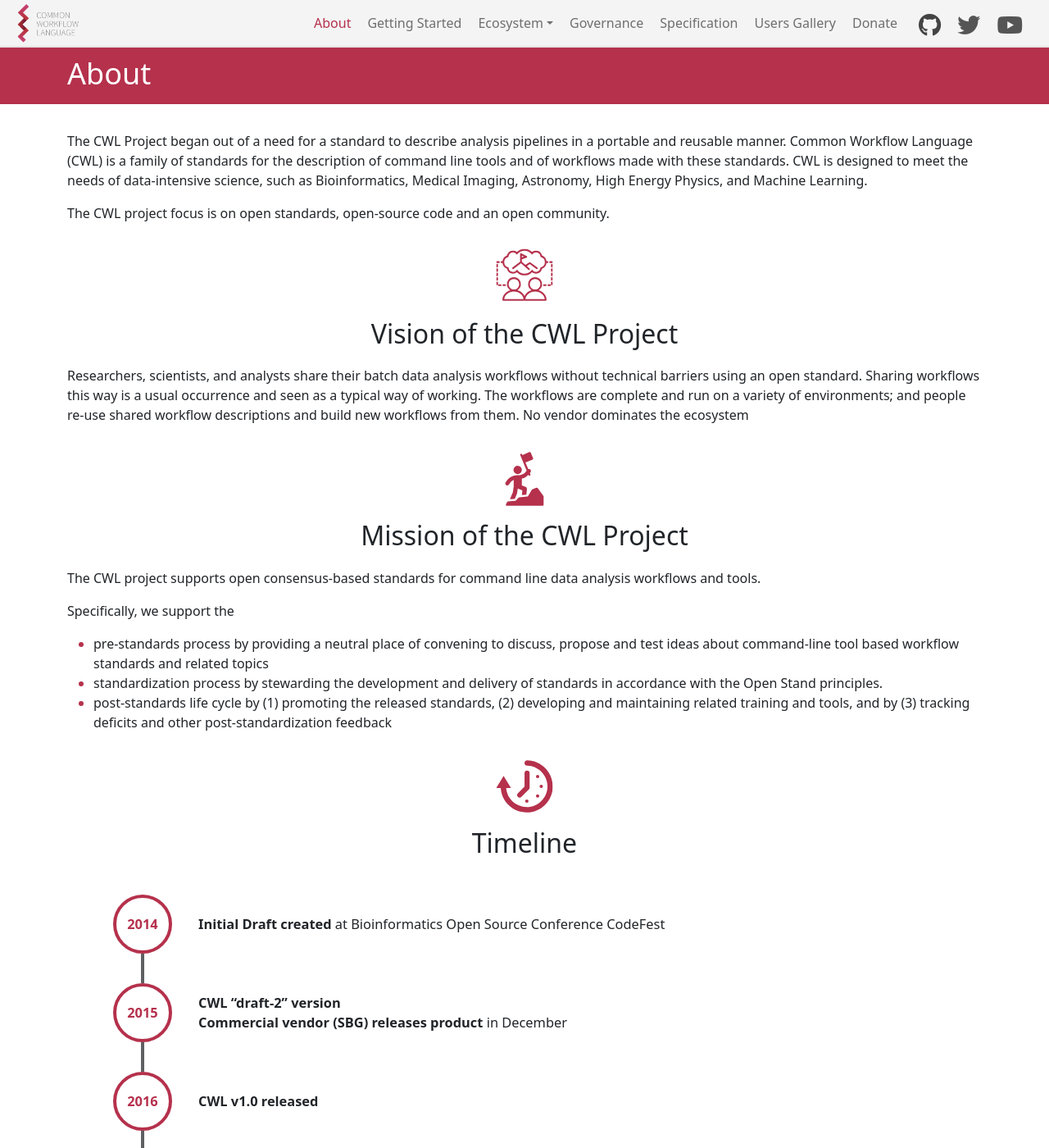
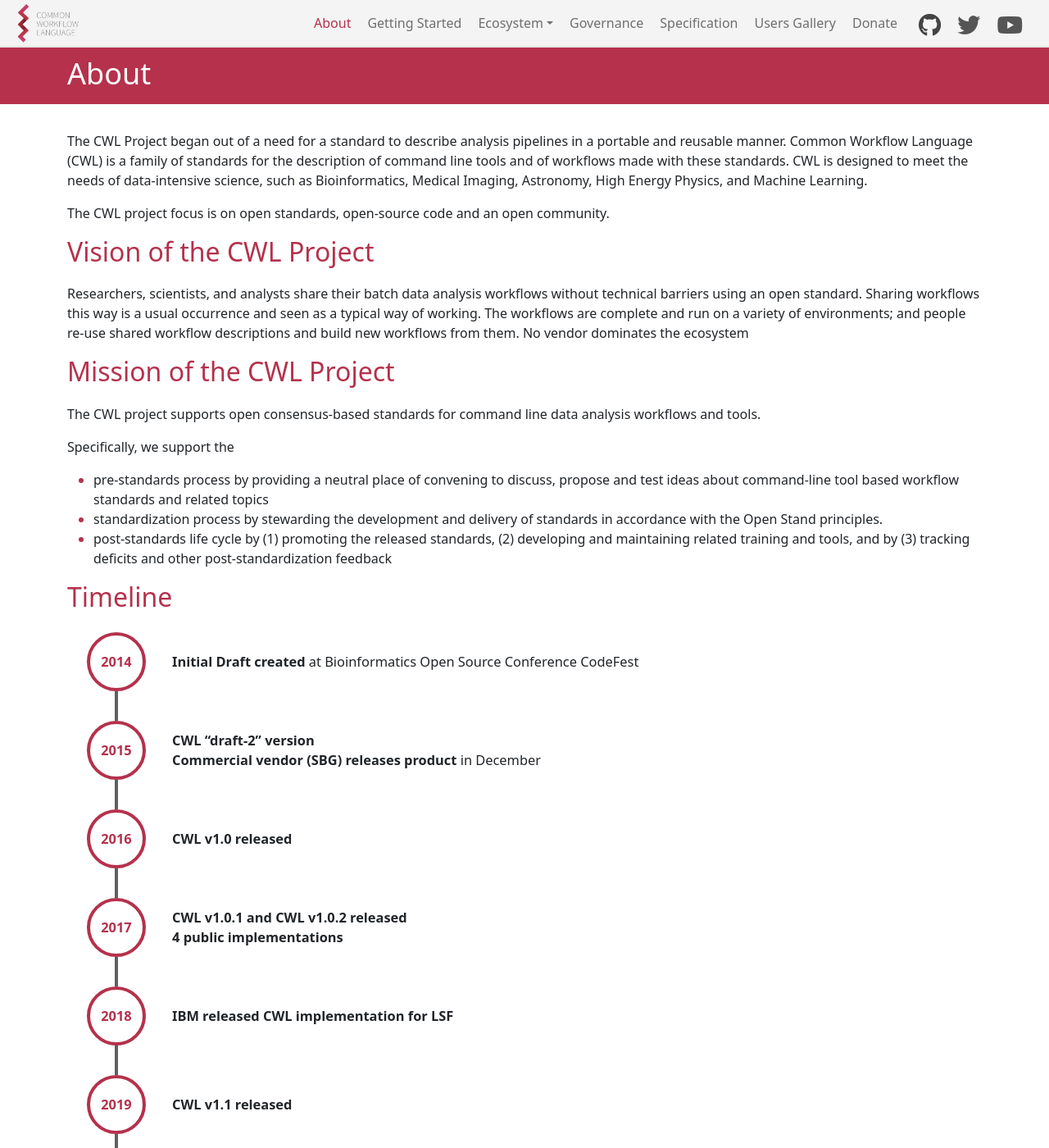
Before and after one commit to common-workflow-language/cwl-website, a Jekyll site: the page built from content/about.md, in a window 1280 px wide and 1400 px high. Shown: the whole window at 82% size. Built offline with Jekyll 4.4.1, drawn with Linux system fonts in a browser that asks for light colours.

Commit message:
Remove About heading icons, and left justify headings

```diff
--- a/content/_sass/partials/_timeline.scss
+++ b/content/_sass/partials/_timeline.scss
@@ -39,11 +39,11 @@
   padding: 0;
 }
 
-@include media-breakpoint-up(lg) {
-  .timeline__list {
-    padding: 0 0 0 2rem;
-  }
-}
+// @include media-breakpoint-up(lg) {
+//   .timeline__list {
+//     padding: 0 0 0 2rem;
+//   }
+// }
 
 .timeline__event {
   align-items: center;
--- a/content/about.md
+++ b/content/about.md
@@ -15,17 +15,11 @@ CWL is designed to meet the needs of data-intensive science, such as Bioinformat
 The CWL project focus is on open standards, open-source code and an open community.
 
 
-<div class="section-header">
-  <img src="../assets/img/noun_Vision_3455591.svg" class="section-icon" alt="Vision Icon - two people stand together, with a 'thinking' cloud above their head">
-  <h2 id="vision">Vision of the CWL Project</h2>
-</div>
+<h2 class="cwl-red" id="vision">Vision of the CWL Project</h2>
 
 Researchers, scientists, and analysts share their batch data analysis workflows without technical barriers using an open standard. Sharing workflows this way is a usual occurrence and seen as a typical way of working. The workflows are complete and run on a variety of environments; and people re-use shared workflow descriptions and build new workflows from them. No vendor dominates the ecosystem
 
-<div class="section-header">
-  <img src="../assets/img/noun_Mission_2673795.svg" class="section-icon" alt="Mission Icon - a person holding a flag reaches the top of a mountain">
-  <h2 id="mission">Mission of the CWL Project</h2>
-</div>
+<h2 class="cwl-red" id="mission">Mission of the CWL Project</h2>
 
 The CWL project supports open consensus-based standards for command line data analysis workflows and tools.
 
@@ -34,9 +28,6 @@ Specifically, we support the
 *    standardization process by stewarding the development and delivery of standards in accordance with the Open Stand principles.
 *    post-standards life cycle by (1) promoting the released standards, (2) developing and maintaining related training and tools, and by (3) tracking deficits and other post-standardization feedback
 
-<div class="section-header">
-  <img src="../assets/img/noun_Time_6732.svg" class="section-icon" alt="Timeline Icon - A clock with a circular arrow, progressing in a clockwise direction">
-  <h2 id="timeline">Timeline</h2>
-</div>
+<h2 class="cwl-red" id="timeline">Timeline</h2>
 
 {% include timeline.html %}
```
